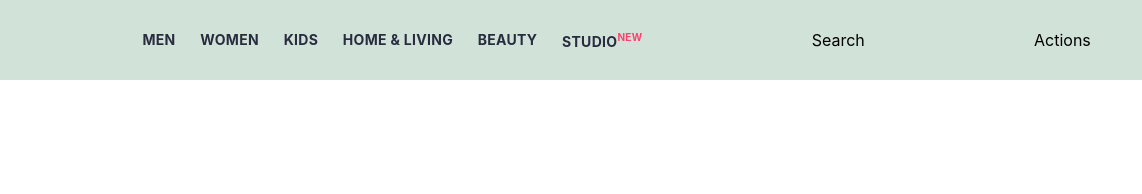
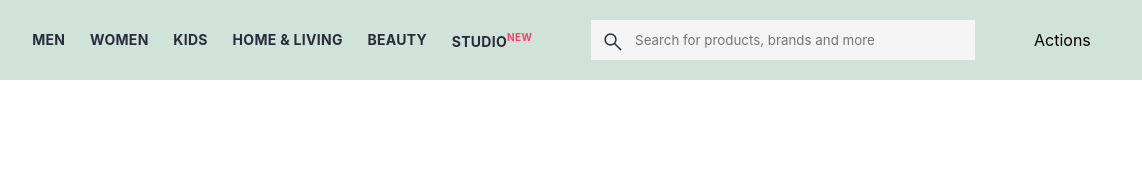
Before and after one commit to GitCodeVishal/Myntra, a plain HTML site: page index.html in a window 1280 px wide. Shown: the full height of the page, 138-1280 px from the left. Drawn offline with nearby package versions, Linux system fonts and the light colour scheme.

Commit message:
Almost done with the header

```diff
--- a/index.html
+++ b/index.html
@@ -3,6 +3,7 @@
 <head>
     <title>Myntra Clone</title>
     <link rel="stylesheet" href="style.css">
+    <link rel="stylesheet" href="https://fonts.googleapis.com/css2?family=Material+Symbols+Outlined:opsz,wght,FILL,GRAD@20..48,100..700,0..1,-50..200" />
 </head>
 <body>
     <header>
@@ -17,7 +18,10 @@
             <a href="#">Beauty</a>
             <a href="#">Studio<sup>New</sup></a>
         </nav>
-        <div class="search_bar">Search</div>
+        <div class="search_bar">
+            <a href="#"><span class="material-symbols-outlined" id="search_icon">search</span></a>
+            <input class="search_input" placeholder="Search for products, brands and more">
+        </div>
         <div class="action_bar">Actions</div>
     </header>
     <main>
--- a/style.css
+++ b/style.css
@@ -1,7 +1,8 @@
 *{
     margin: 0;
     padding: 0;
-    font-family:Assistant,-apple-system,BlinkMacSystemFont,Segoe UI,Roboto,Helvetica,Arial,sans-serif;;
+    font-family:Assistant,-apple-system,BlinkMacSystemFont,Segoe UI,Roboto,Helvetica,Arial,sans-serif;
+    box-sizing: border-box;
 
 }
 
@@ -46,3 +47,31 @@ header{
     color: #ff3f6c;
     font-size: 10px;
 }
+
+.search_bar {
+    height: 40px;
+    min-width: 200px;
+    width: 30%;
+    display: flex;
+    align-items: center;
+    background-color: #f5f5f6;
+}
+
+#search_icon {
+    box-sizing: content-box;
+    height: 20px;
+    padding: 10px;
+    background-color: #f5f5f6;
+    color: #282c3f;
+    font-weight: 300;
+    border-radius: 4px 0 0 4px;
+
+}
+.search_input {
+    color: #696e79;
+    background-color: #f5f5f6;
+    flex-grow: 1;
+    height: 40px;
+    border: 0;
+    border-radius: 0 4px 4px 0;
+}
```
